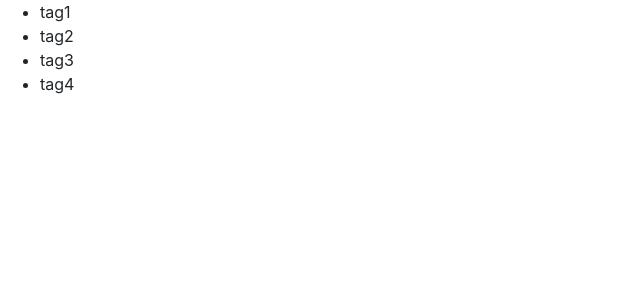
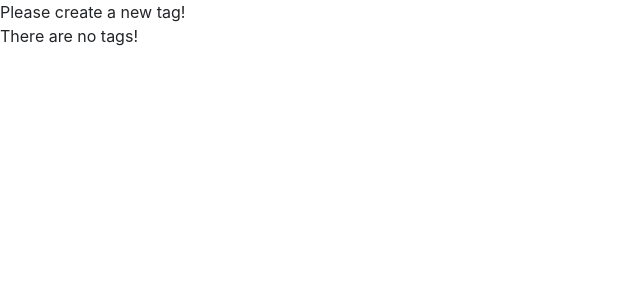
Before and after one commit to khwilo/counter-app, a React (Create React App) app: page / in a window 1280 px wide. Shown: the top 300 px of the page, without its empty margins (0-640 px from the left). Built offline with nearby package versions, Linux system fonts and the light colour scheme.

Commit message:
Another way to conditionally render items

```diff
--- a/src/components/counter.jsx
+++ b/src/components/counter.jsx
@@ -3,7 +3,7 @@ import React, { Component } from "react";
 class Counter extends Component {
   state = {
     count: 0,
-    tags: ["tag1", "tag2", "tag3", "tag4"]
+    tags: []
   };
 
   renderTags() {
@@ -19,7 +19,7 @@ class Counter extends Component {
   }
 
   render() {
-    return <div>{this.renderTags()}</div>;
+    return <div>{this.state.tags.length === 0 && "Please create a new tag!"}{this.renderTags()}</div>;
   }
 }
 
```
